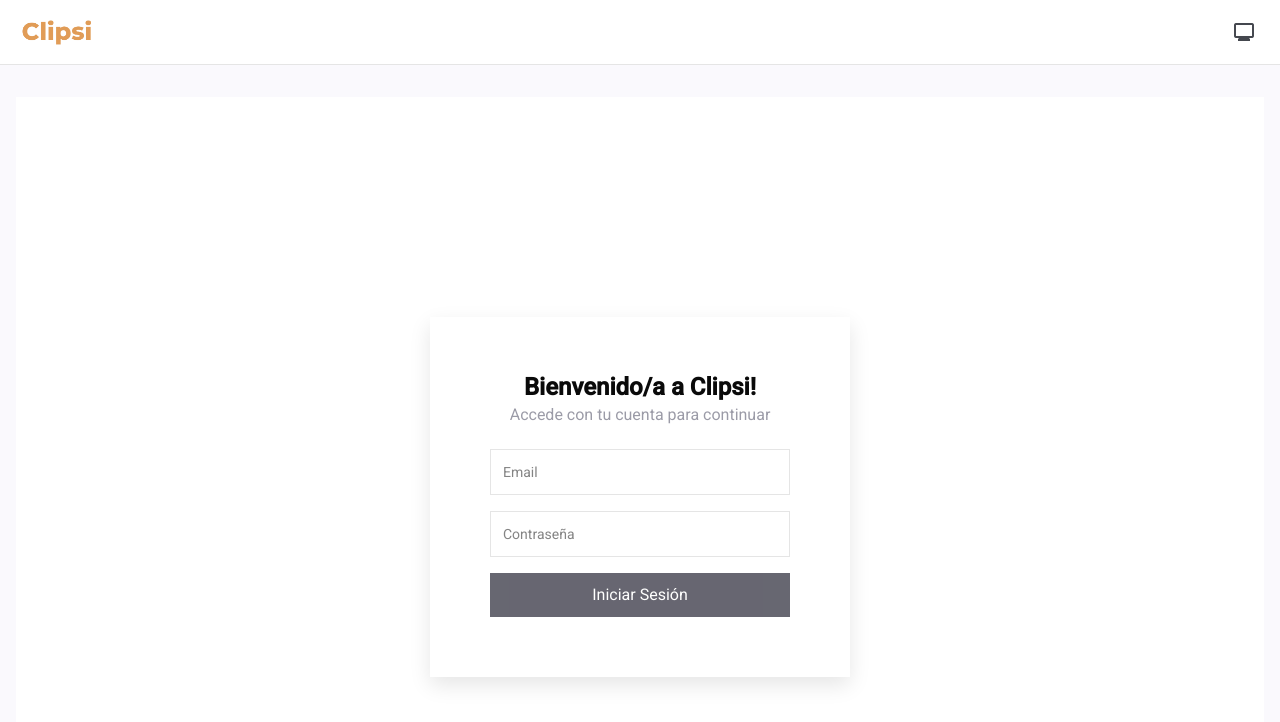
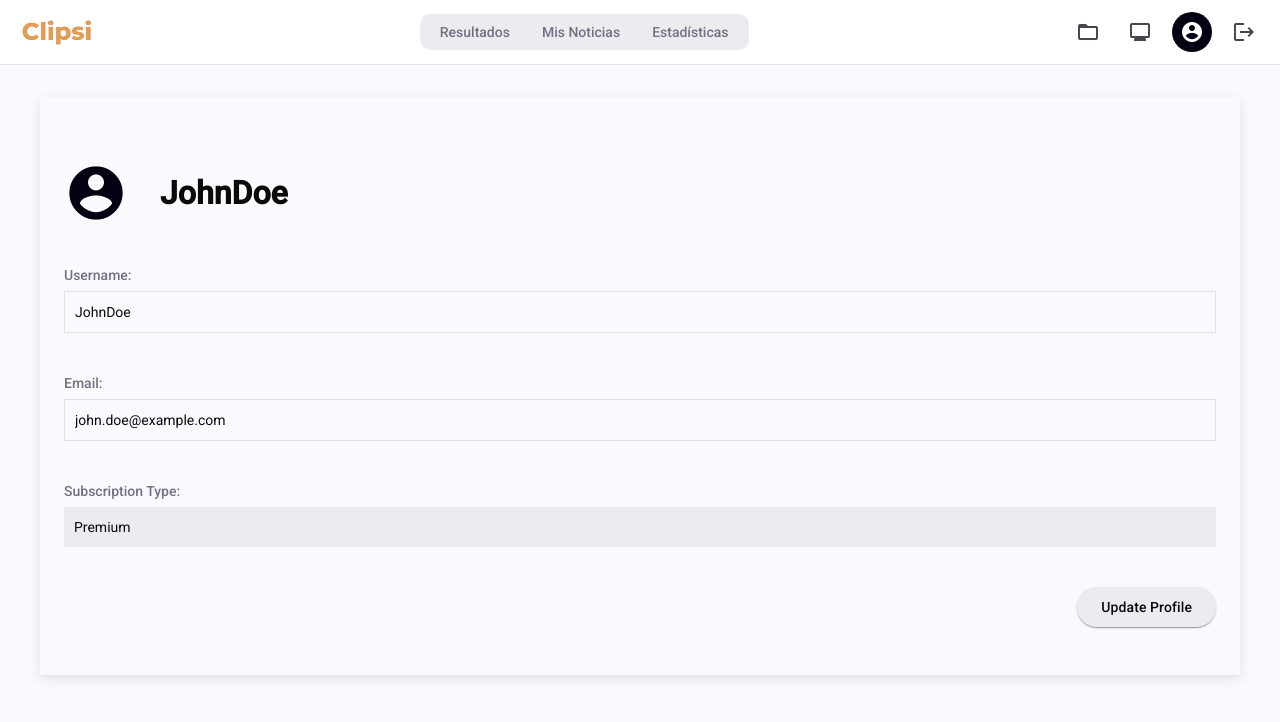
Before and after one commit to ClipsiOfficial/front, an Angular app: page /profile in a window 1280 px wide. Before the commit this address led to /login. Shown: the top 722 px of the page. Built offline with nearby package versions, Linux system fonts and the light colour scheme.

Commit message:
feat: add profile page with user details and update functionality

```diff
--- a/src/app/app.routes.ts
+++ b/src/app/app.routes.ts
@@ -68,6 +68,11 @@ export const routes: Routes = [
     import('./pages/projects/projects-page.page').then((m) => m.ProjectsPage)
   },
   {
+    path: 'profile',
+    loadComponent: () =>
+      import('./pages/profile/profile.page').then((m) => m.ProfilePage),
+  },
+  {
     path: '**',
     redirectTo: '/login',
   },
--- a/src/app/components/header/header-full/header-full.component.html
+++ b/src/app/components/header/header-full/header-full.component.html
@@ -41,8 +41,8 @@
     </button>
 
     <!-- Usuario -->
-    <button mat-icon-button matTooltip="Perfil de usuario"
-            class="!bg-primary !text-primary-foreground">
+    <button mat-icon-button [routerLink]="'/profile'" matTooltip="Perfil de usuario"
+            class="!bg-primary !text-primary-foreground user-btn">
       <mat-icon>account_circle</mat-icon>
     </button>
 
--- /dev/null
+++ b/src/app/pages/profile/profile.page.css
@@ -0,0 +1,84 @@
+.profile-container {
+  max-width: 1200px;
+  margin: 0 auto;
+  padding: 48px 24px;
+  background: var(--app-background);
+  border-radius: var(--radius-lg);
+  box-shadow: 0 4px 12px rgba(0,0,0,0.1);
+}
+
+.profile-header {
+  display: flex;
+  align-items: center;
+  gap: 24px;
+  margin-bottom: 24px;
+  min-height: 96px;
+}
+
+.user-icon {
+  font-size: 64px;
+  color: var(--primary);
+  flex-shrink: 0;
+  width: 64px;
+  height: 64px;
+}
+
+.username {
+  font-size: 32px;
+  font-weight: 600;
+  color: var(--foreground);
+  margin-left: 8px;
+}
+
+.profile-field {
+  margin-bottom: 40px;
+}
+
+.field-label {
+  display: block;
+  font-weight: 500;
+  margin-bottom: 6px;
+  color: var(--muted-foreground);
+}
+
+.field-input {
+  width: 100%;
+  padding: 10px;
+  border: 1px solid var(--border);
+  border-radius: var(--radius-md);
+  background: var(--input);
+  color: var(--foreground);
+}
+
+.field-input:focus {
+  outline: none;
+  border-color: var(--primary);
+  box-shadow: 0 0 4px var(--primary);
+}
+
+.field-static {
+  padding: 10px;
+  background: var(--muted);
+  border-radius: var(--radius-md);
+  color: var(--foreground);
+}
+
+.profile-actions {
+  display: flex;
+  justify-content: flex-end;
+  margin-top: 24px;
+}
+
+/* Hover effect para el botón */
+button[mat-raised-button] {
+  background: var(--muted);
+  color: var(--foreground);
+  transition: transform 0.2s ease, box-shadow 0.3s ease, background 0.3s ease;
+}
+
+button[mat-raised-button]:hover {
+  background: #f97316;
+  color: #ffffff;
+  transform: scale(1.05);
+  box-shadow: 0 6px 12px rgba(0,0,0,0.2);
+}
--- /dev/null
+++ b/src/app/pages/profile/profile.page.html
@@ -0,0 +1,31 @@
+<div class="profile-container">
+  <!-- Header con icono y nombre -->
+  <div class="profile-header">
+    <mat-icon class="user-icon">account_circle</mat-icon>
+    <h2 class="username">{{ username }}</h2>
+  </div>
+
+  <!-- Campos editables -->
+  <div class="profile-field">
+    <label class="field-label">Username:</label>
+    <input [(ngModel)]="username" type="text" class="field-input" />
+  </div>
+
+  <div class="profile-field">
+    <label class="field-label">Email:</label>
+    <input [(ngModel)]="email" type="email" class="field-input" />
+  </div>
+
+  <!-- Campo fijo -->
+  <div class="profile-field">
+    <label class="field-label">Subscription Type:</label>
+    <p class="field-static">{{ subscriptionType }}</p>
+  </div>
+
+  <!-- Botón Update -->
+  <div class="profile-actions">
+    <button mat-raised-button color="primary" (click)="updateProfile()">
+      Update Profile
+    </button>
+  </div>
+</div>
--- /dev/null
+++ b/src/app/pages/profile/profile.page.ts
@@ -0,0 +1,26 @@
+import { Component } from '@angular/core';
+import { FormsModule } from '@angular/forms';
+import { MatButtonModule } from '@angular/material/button';
+import { MatIconModule } from '@angular/material/icon';
+
+@Component({
+  selector: 'app-profile-page',
+  standalone: true,
+  imports: [FormsModule, MatButtonModule, MatIconModule],
+  templateUrl: './profile.page.html',
+  styleUrls: ['./profile.page.css']
+})
+export class ProfilePage {
+  username: string = 'JohnDoe';
+  email: string = 'john.doe@example.com';
+  subscriptionType: string = 'Premium';
+
+  updateProfile() {
+    // Aquí iría la lógica para guardar cambios en backend
+    console.log('Profile updated:', {
+      username: this.username,
+      email: this.email
+    });
+    alert('Profile updated successfully!');
+  }
+}
```
